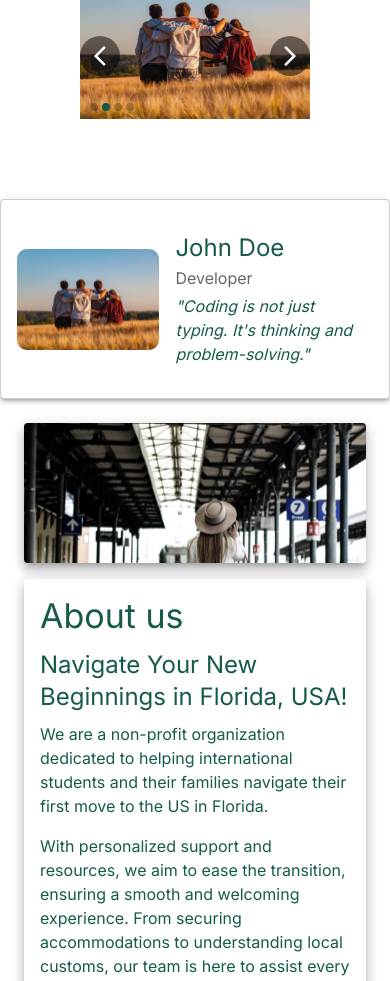
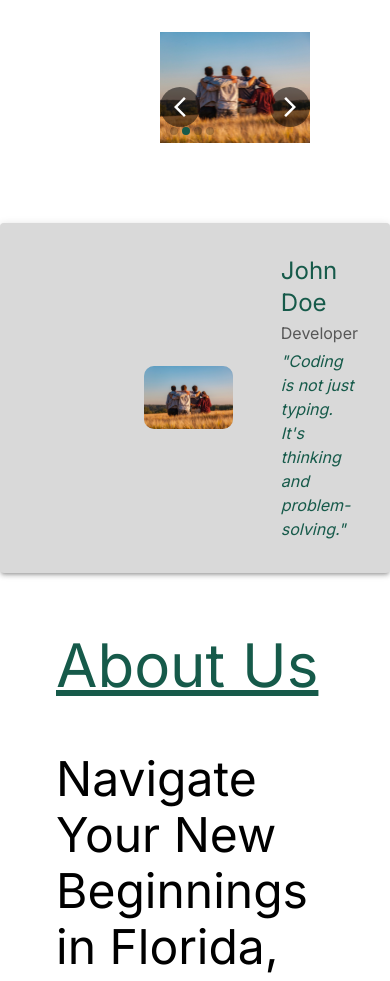
Before and after one commit to sish0786/hwb, a React (Create React App) app: page / in a window 390 px wide. Shown: the part 1013-1994 px from the top of the page. Built offline with nearby package versions, Linux system fonts and the light colour scheme; a web font is replaced by a local one.

Commit message:
made css changes and also fixed across all breakpoints

```diff
--- a/src/components/AboutUs.js
+++ b/src/components/AboutUs.js
@@ -1,38 +1,38 @@
-import React from 'react';
-import { Grid, Typography, Button, Card, CardContent, CardMedia } from '@mui/material';
-import img from "../resources/airportImage.svg"
+import React from "react";
+import { Grid, Typography, Button } from "@mui/material";
+import img from "../resources/airportImage.svg";
 const AboutUs = () => {
   return (
-    <Grid container spacing={2} style={{ padding: 24 }}>
-      <Grid item xs={12} sm={6}>
-        <Card raised>
-          <CardMedia
-            component="img"
-            height="140"
-            image= {img}// Update path to your image
-            alt="Community gathering"
-          />
-        </Card>
+    <Grid container padding={7}>
+      <Grid item xs={12} lg={6}>
+        <Typography
+          variant="h2"
+          sx={{ color: "#165A4A", textDecoration: "underline", marginBottom:"50px"}}
+        >
+          About Us
+        </Typography>
+        <Typography variant="h3" gutterBottom>
+          Navigate Your New Beginnings in Florida, USA!
+        </Typography>
+        <Typography variant="h5" sx={{ color: "gray" }} paragraph>
+          We are a non-profit organization dedicated to helping international
+          students and their families navigate their first move to the US in
+          Florida.
+        </Typography>
+        <Typography variant="h5" paragraph sx={{ color: "gray", marginBottom:"50px" }}>
+          With personalized support and resources, we aim to ease the
+          transition, ensuring a smooth and welcoming experience. From securing
+          accommodations to understanding local customs, our team is here to
+          assist every step of the way.
+        </Typography>
+        <Button variant="contained" color="primary">
+          Learn more
+        </Button>
       </Grid>
-      <Grid item xs={12} sm={6}>
-        <Card raised>
-          <CardContent>
-            <Typography variant="h4" gutterBottom>About us</Typography>
-            <Typography variant="h5" gutterBottom>Navigate Your New Beginnings in Florida, USA!</Typography>
-            <Typography variant="body1" paragraph>
-              We are a non-profit organization dedicated to helping international
-              students and their families navigate their first move to the US in Florida.
-            </Typography>
-            <Typography variant="body1" paragraph>
-              With personalized support and resources, we aim to ease the transition,
-              ensuring a smooth and welcoming experience. From securing accommodations
-              to understanding local customs, our team is here to assist every step of the way.
-            </Typography>
-            <Button variant="contained" color="primary">
-              Learn more
-            </Button>
-          </CardContent>
-        </Card>
+      <Grid item xs={12} lg={6}>
+        <Grid container justifyContent={"center"}>
+          <img src={img} alt="Img"></img>
+        </Grid>
       </Grid>
     </Grid>
   );
--- a/src/components/Carousel.js
+++ b/src/components/Carousel.js
@@ -28,7 +28,7 @@ const Carousel = ({ images }) => {
   }, [activeStep, autoPlay]);
 
   return (
-    <Box sx={{ maxWidth: 400, flexGrow: 1, position: 'relative', overflow: 'hidden' }}>
+    <Box sx={{ maxWidth: 650, marginTop: 10, marginLeft: 10, flexGrow: 1, position: 'relative', overflow: 'hidden' }}>
       <img
         src={images[activeStep]}
         alt={`Image ${activeStep}`}
--- a/src/components/Home.js
+++ b/src/components/Home.js
@@ -28,7 +28,7 @@ const teamQuotes = [
 
 export default function Home() {
   const theme = useTheme();
-  const isSmallScreen = useMediaQuery(theme.breakpoints.down('md'));
+  const isSmallScreen = useMediaQuery(theme.breakpoints.down('lg'));
   return (
     <>
       <Grid container padding={isSmallScreen ? 10 : 20} paddingTop={isSmallScreen ? 5 : 10}>
--- a/src/components/QuoteCard.js
+++ b/src/components/QuoteCard.js
@@ -32,13 +32,15 @@ const QuoteCard = ({ people }) => {
       padding: 2,
       maxWidth: '100%',
       boxShadow: 3,
-      border: '1px solid #ccc'  // Grey border
+      background: "#D9D9D9",
     }}>
       <Box sx={{
         display: 'flex',
         flexDirection: 'column',
         alignItems: 'flex-start',
-        maxWidth: '40%'
+        margin: '2rem',
+        marginLeft: '8rem',
+        maxWidth: '30rem'
       }}>
         <img
           src={person.image}
--- a/src/components/styles/nav.css
+++ b/src/components/styles/nav.css
@@ -12,6 +12,7 @@ nav{
     height: 80px;
     width: 100%;
     justify-content: center;
+    background-color: #f0eeee;
 }
 nav img{
     position: absolute;
```
